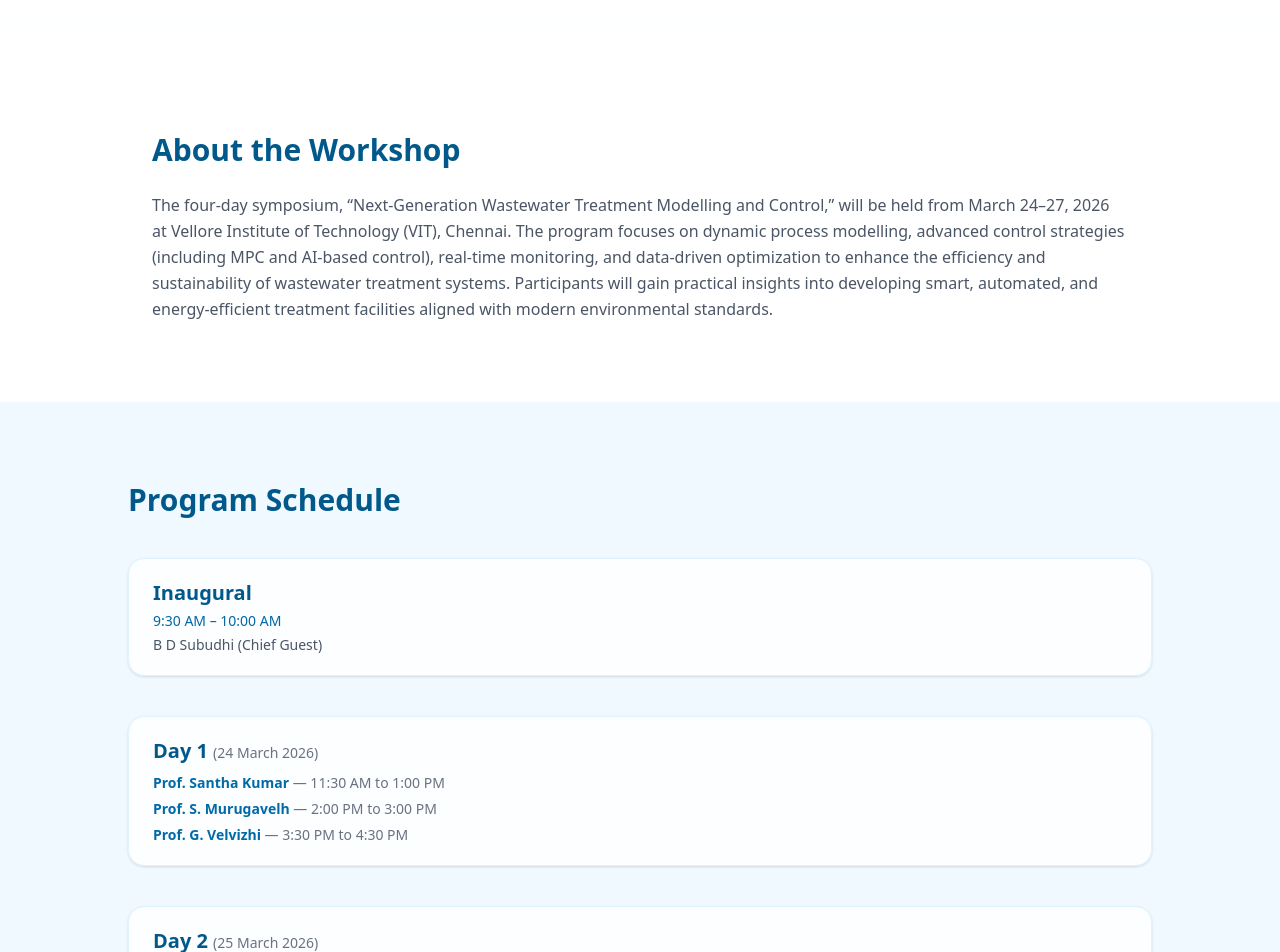
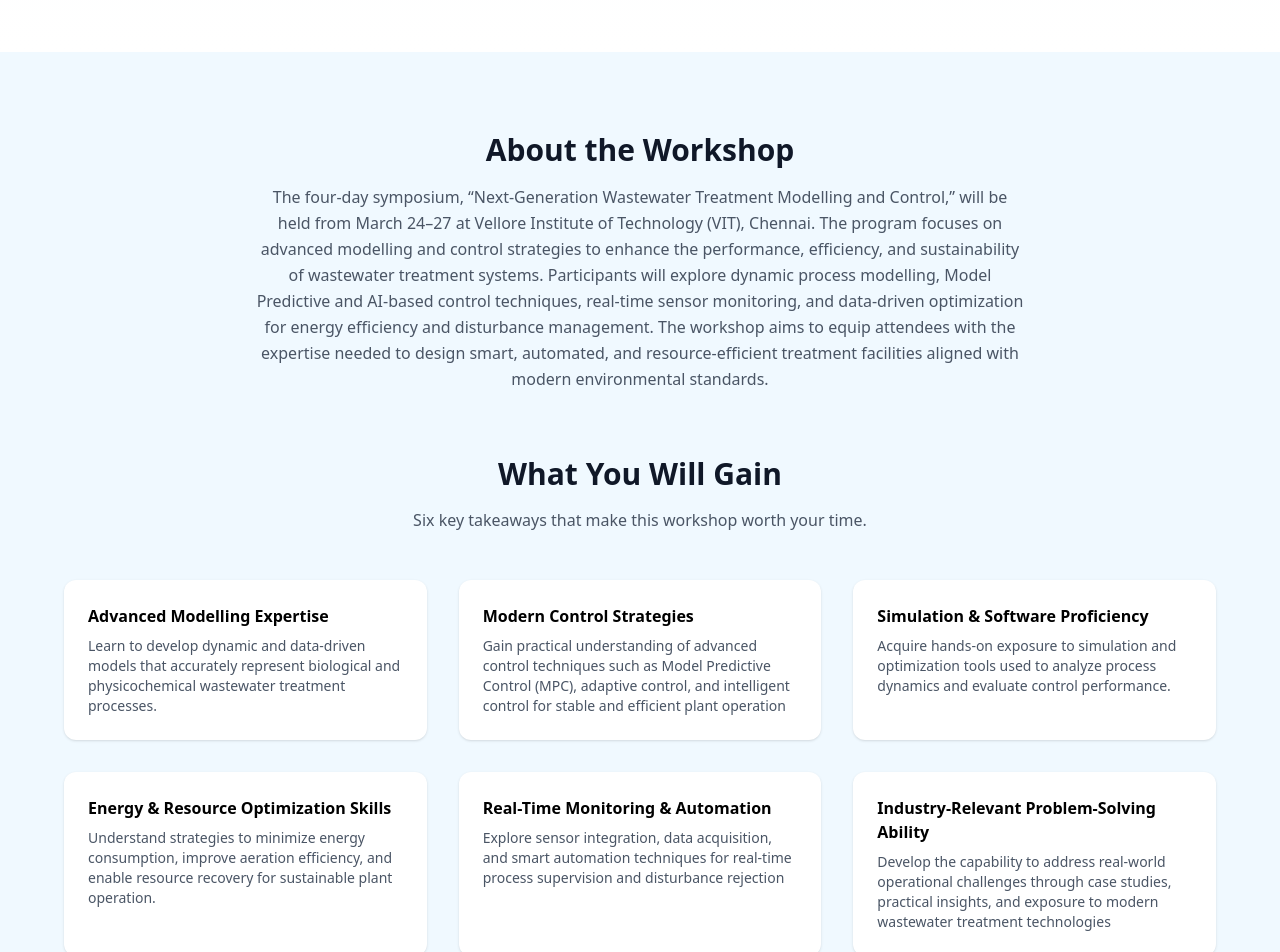
Before and after one commit to uzumaki902/webpage, a React app: page / in a window 1280 px wide. Shown: the part 1080-2032 px from the top of the page. Built offline with nearby package versions, Linux system fonts and the light colour scheme; the HTML template or start-up script is replaced by a standard one.

Commit message:
dsfdsfsdfsdf

```diff
--- a/src/components/Overview.jsx
+++ b/src/components/Overview.jsx
@@ -1,21 +1,104 @@
 function Overview() {
   return (
-    <section id="overview" className="max-w-5xl mx-auto px-6 py-20">
-      <h2 className="text-3xl font-bold text-sky-800 mb-6">
-        About the Workshop
-      </h2>
+    <section id="overview" className="bg-sky-50 py-20 px-6">
+      <div className="max-w-6xl mx-auto">
+        {/* About Section */}
+        <div className="text-center mb-16">
+          <h2 className="text-3xl font-bold text-gray-900 mb-4">
+            About the Workshop
+          </h2>
 
-      <p className="text-gray-600 leading-relaxed">
-        The four-day symposium, “Next-Generation Wastewater Treatment Modelling
-        and Control,” will be held from March 24–27, 2026 at Vellore Institute
-        of Technology (VIT), Chennai. The program focuses on dynamic process
-        modelling, advanced control strategies (including MPC and AI-based
-        control), real-time monitoring, and data-driven optimization to enhance
-        the efficiency and sustainability of wastewater treatment systems.
-        Participants will gain practical insights into developing smart,
-        automated, and energy-efficient treatment facilities aligned with modern
-        environmental standards.
-      </p>
+          <p className="text-gray-600 max-w-3xl mx-auto leading-relaxed">
+            The four-day symposium, “Next-Generation Wastewater Treatment
+            Modelling and Control,” will be held from March 24–27 at Vellore
+            Institute of Technology (VIT), Chennai. The program focuses on
+            advanced modelling and control strategies to enhance the
+            performance, efficiency, and sustainability of wastewater treatment
+            systems. Participants will explore dynamic process modelling, Model
+            Predictive and AI-based control techniques, real-time sensor
+            monitoring, and data-driven optimization for energy efficiency and
+            disturbance management. The workshop aims to equip attendees with
+            the expertise needed to design smart, automated, and
+            resource-efficient treatment facilities aligned with modern
+            environmental standards.
+          </p>
+        </div>
+
+        {/* What You Will Gain */}
+        <div className="text-center mb-12">
+          <h2 className="text-3xl font-bold text-gray-900 mb-4">
+            What You Will Gain
+          </h2>
+
+          <p className="text-gray-600">
+            Six key takeaways that make this workshop worth your time.
+          </p>
+        </div>
+
+        {/* Cards */}
+        <div className="grid md:grid-cols-3 gap-8">
+          <div className="bg-white p-6 rounded-xl shadow-sm hover:shadow-md transition">
+            <h3 className="font-semibold mb-2">Advanced Modelling Expertise</h3>
+            <p className="text-sm text-gray-600">
+              Learn to develop dynamic and data-driven models that accurately
+              represent biological and physicochemical wastewater treatment
+              processes.
+            </p>
+          </div>
+
+          <div className="bg-white p-6 rounded-xl shadow-sm hover:shadow-md transition">
+            <h3 className="font-semibold mb-2">Modern Control Strategies</h3>
+            <p className="text-sm text-gray-600">
+              Gain practical understanding of advanced control techniques such
+              as Model Predictive Control (MPC), adaptive control, and
+              intelligent control for stable and efficient plant operation
+            </p>
+          </div>
+
+          <div className="bg-white p-6 rounded-xl shadow-sm hover:shadow-md transition">
+            <h3 className="font-semibold mb-2">
+              Simulation & Software Proficiency
+            </h3>
+            <p className="text-sm text-gray-600">
+              Acquire hands-on exposure to simulation and optimization tools
+              used to analyze process dynamics and evaluate control performance.
+            </p>
+          </div>
+
+          <div className="bg-white p-6 rounded-xl shadow-sm hover:shadow-md transition">
+            <h3 className="font-semibold mb-2">
+              Energy & Resource Optimization Skills
+            </h3>
+            <p className="text-sm text-gray-600">
+              Understand strategies to minimize energy consumption, improve
+              aeration efficiency, and enable resource recovery for sustainable
+              plant operation.
+            </p>
+          </div>
+
+          <div className="bg-white p-6 rounded-xl shadow-sm hover:shadow-md transition">
+            <h3 className="font-semibold mb-2">
+              Real-Time Monitoring & Automation
+            </h3>
+            <p className="text-sm text-gray-600">
+              Explore sensor integration, data acquisition, and smart automation
+              techniques for real-time process supervision and disturbance
+              rejection
+            </p>
+          </div>
+
+          <div className="bg-white p-6 rounded-xl shadow-sm hover:shadow-md transition">
+            <h3 className="font-semibold mb-2">
+              Industry-Relevant Problem-Solving Ability
+            </h3>
+            <p className="text-sm text-gray-600">
+              Develop the capability to address real-world operational
+              challenges through case studies, practical insights, and exposure
+              to modern wastewater treatment technologies
+            </p>
+          </div>
+        </div>
+      </div>
     </section>
   );
 }
```
